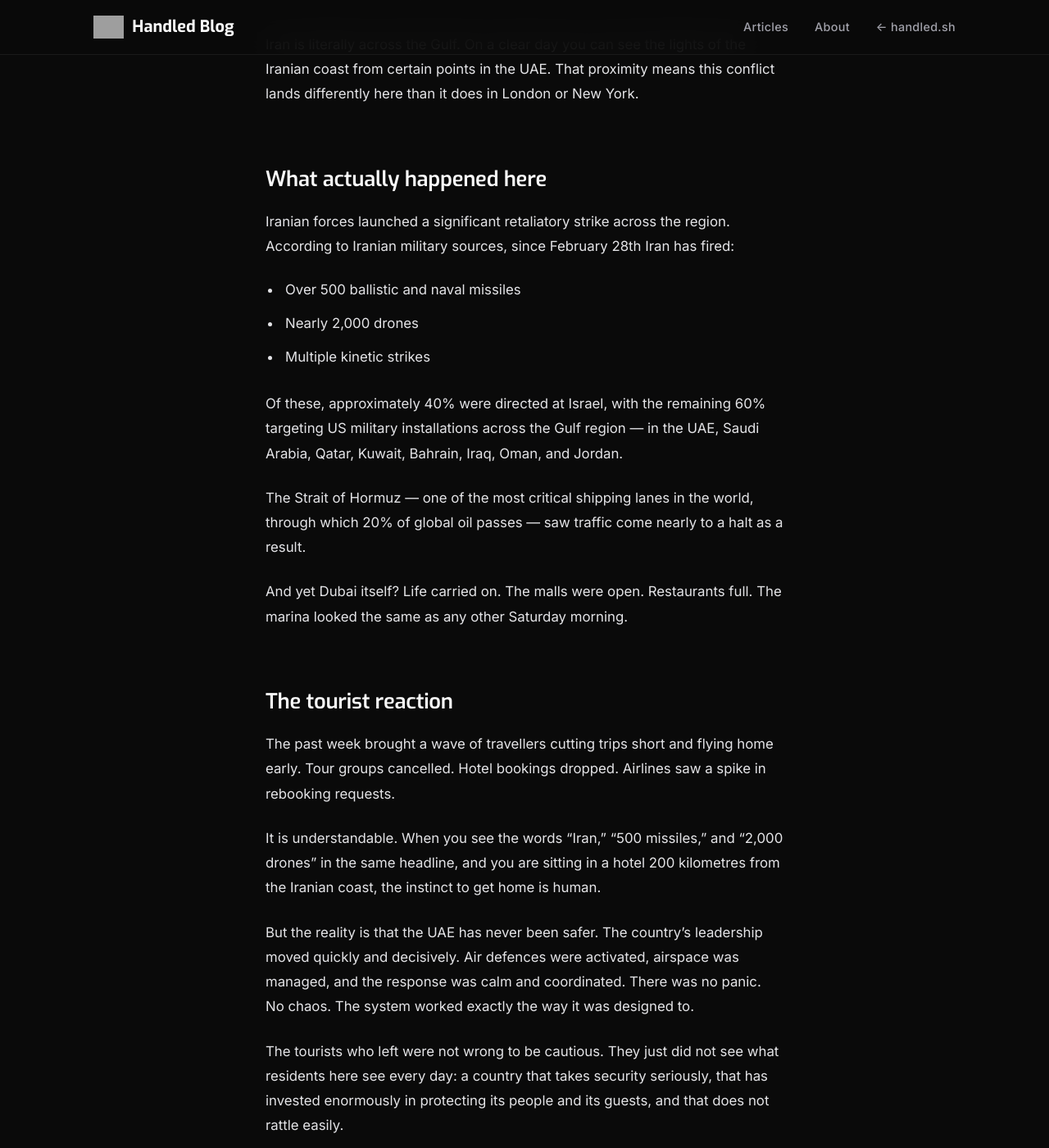
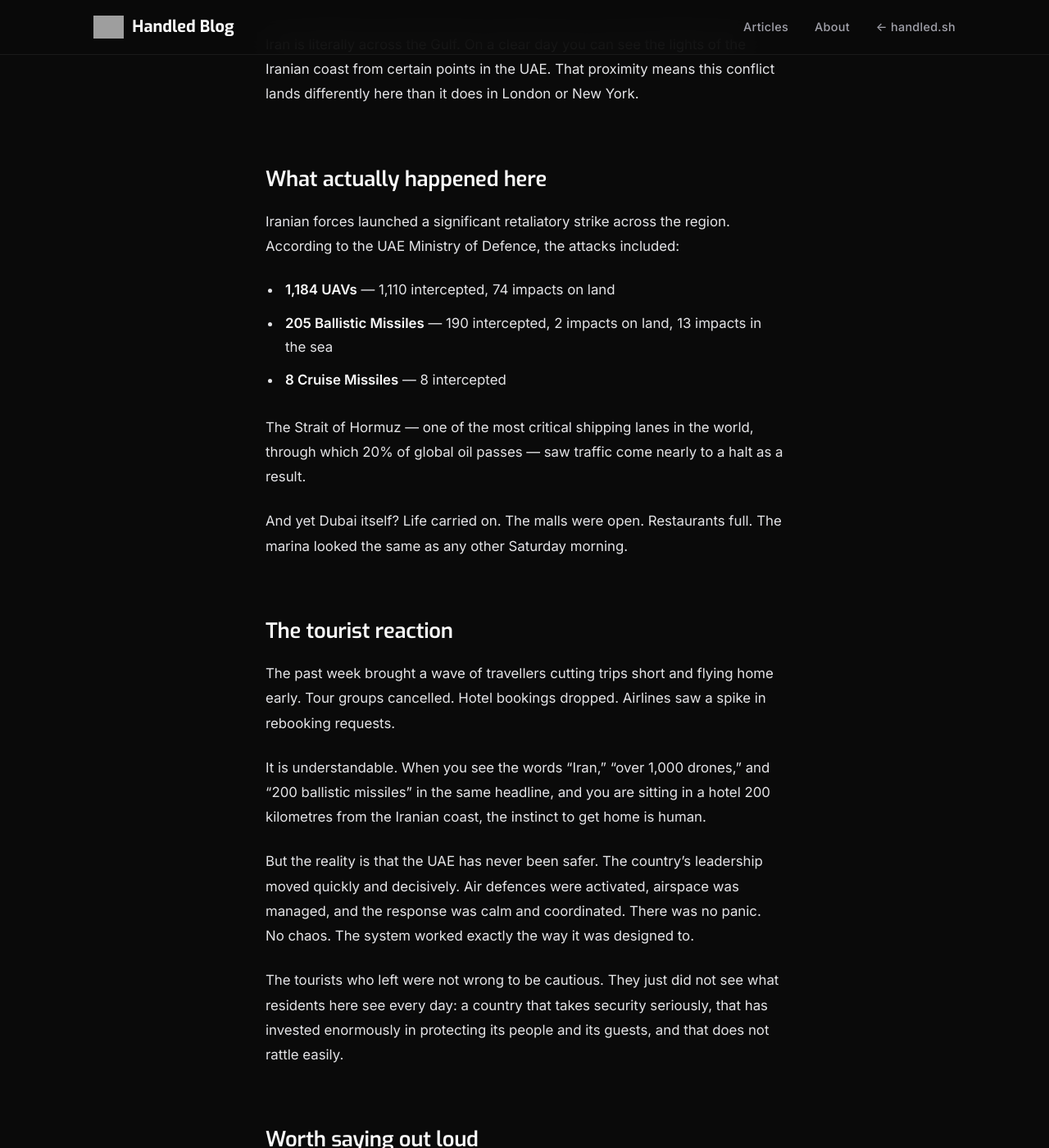
Before and after one commit to handled-sh/handled-sh.github.io, a Jekyll site: the page built from _posts/2026-03-07-a-week-of-war-across-the-water.md, in a window 1280 px wide and 1400 px high, scrolled down 817 px. Shown: the whole window at 82% size. Built offline with Jekyll 4.4.1, drawn with Linux system fonts in a browser that asks for light colours; some of the changed text lies outside the part shown.

Commit message:
Update with official UAE Ministry of Defence numbers

```diff
--- a/_posts/2026-03-07-a-week-of-war-across-the-water.md
+++ b/_posts/2026-03-07-a-week-of-war-across-the-water.md
@@ -12,13 +12,11 @@ Iran is literally across the Gulf. On a clear day you can see the lights of the
 
 ## What actually happened here
 
-Iranian forces launched a significant retaliatory strike across the region. According to Iranian military sources, since February 28th Iran has fired:
+Iranian forces launched a significant retaliatory strike across the region. According to the UAE Ministry of Defence, the attacks included:
 
-- Over 500 ballistic and naval missiles
-- Nearly 2,000 drones
-- Multiple kinetic strikes
-
-Of these, approximately 40% were directed at Israel, with the remaining 60% targeting US military installations across the Gulf region — in the UAE, Saudi Arabia, Qatar, Kuwait, Bahrain, Iraq, Oman, and Jordan.
+- **1,184 UAVs** — 1,110 intercepted, 74 impacts on land
+- **205 Ballistic Missiles** — 190 intercepted, 2 impacts on land, 13 impacts in the sea
+- **8 Cruise Missiles** — 8 intercepted
 
 The Strait of Hormuz — one of the most critical shipping lanes in the world, through which 20% of global oil passes — saw traffic come nearly to a halt as a result.
 
@@ -28,7 +26,7 @@ And yet Dubai itself? Life carried on. The malls were open. Restaurants full. Th
 
 The past week brought a wave of travellers cutting trips short and flying home early. Tour groups cancelled. Hotel bookings dropped. Airlines saw a spike in rebooking requests.
 
-It is understandable. When you see the words "Iran," "500 missiles," and "2,000 drones" in the same headline, and you are sitting in a hotel 200 kilometres from the Iranian coast, the instinct to get home is human.
+It is understandable. When you see the words "Iran," "over 1,000 drones," and "200 ballistic missiles" in the same headline, and you are sitting in a hotel 200 kilometres from the Iranian coast, the instinct to get home is human.
 
 But the reality is that the UAE has never been safer. The country's leadership moved quickly and decisively. Air defences were activated, airspace was managed, and the response was calm and coordinated. There was no panic. No chaos. The system worked exactly the way it was designed to.
 
@@ -43,3 +41,4 @@ Living here, you sometimes take that for granted. This week was a reminder not t
 The conflict is not over. The situation across the Gulf remains fluid and unpredictable. But from this side of the water, the ground is steady. And that is something to be genuinely grateful for.
 
 *Posted from Dubai Marina, March 2026.*
+*Data source: UAE Ministry of Defence, March 6, 2026.*
```
